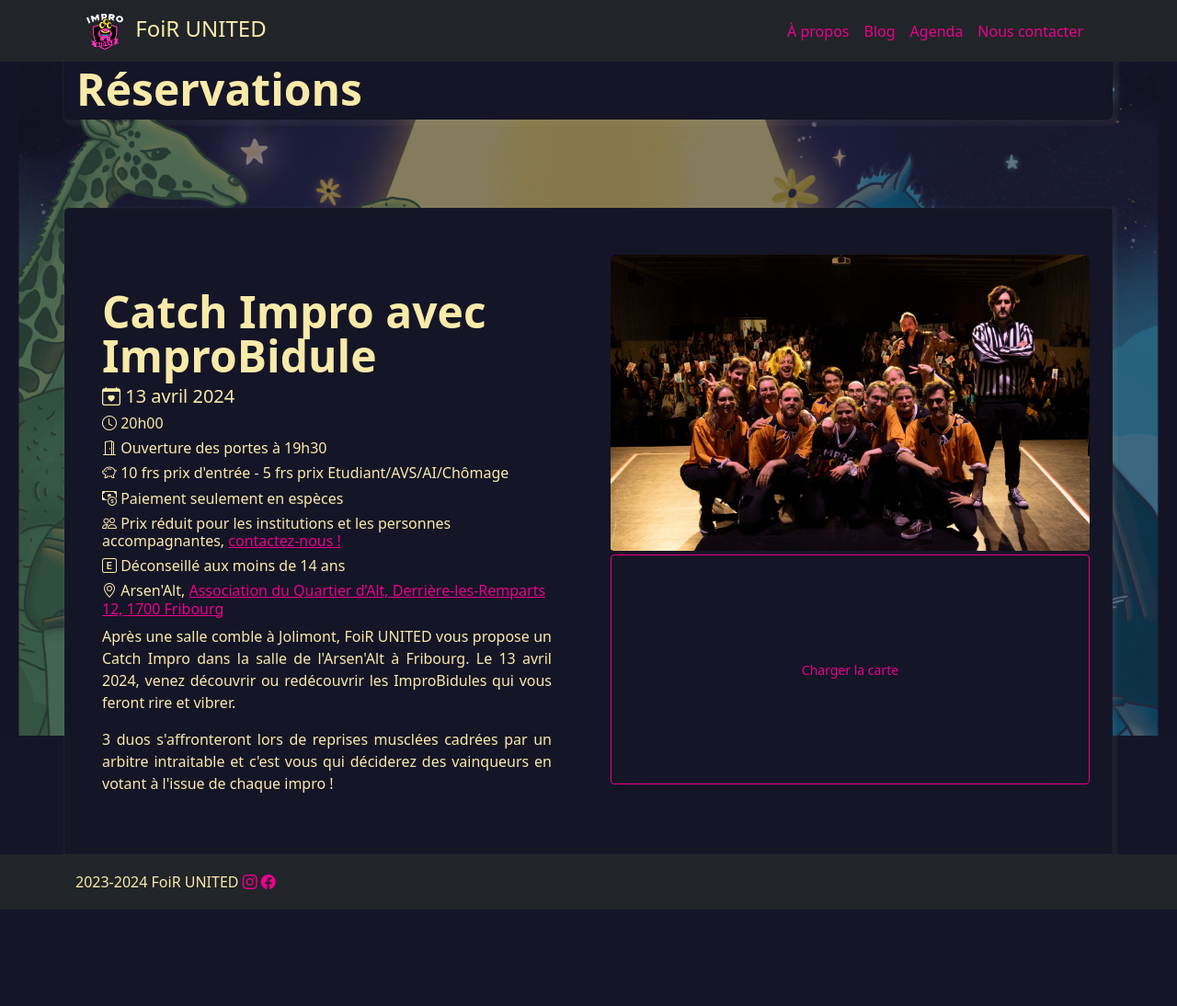
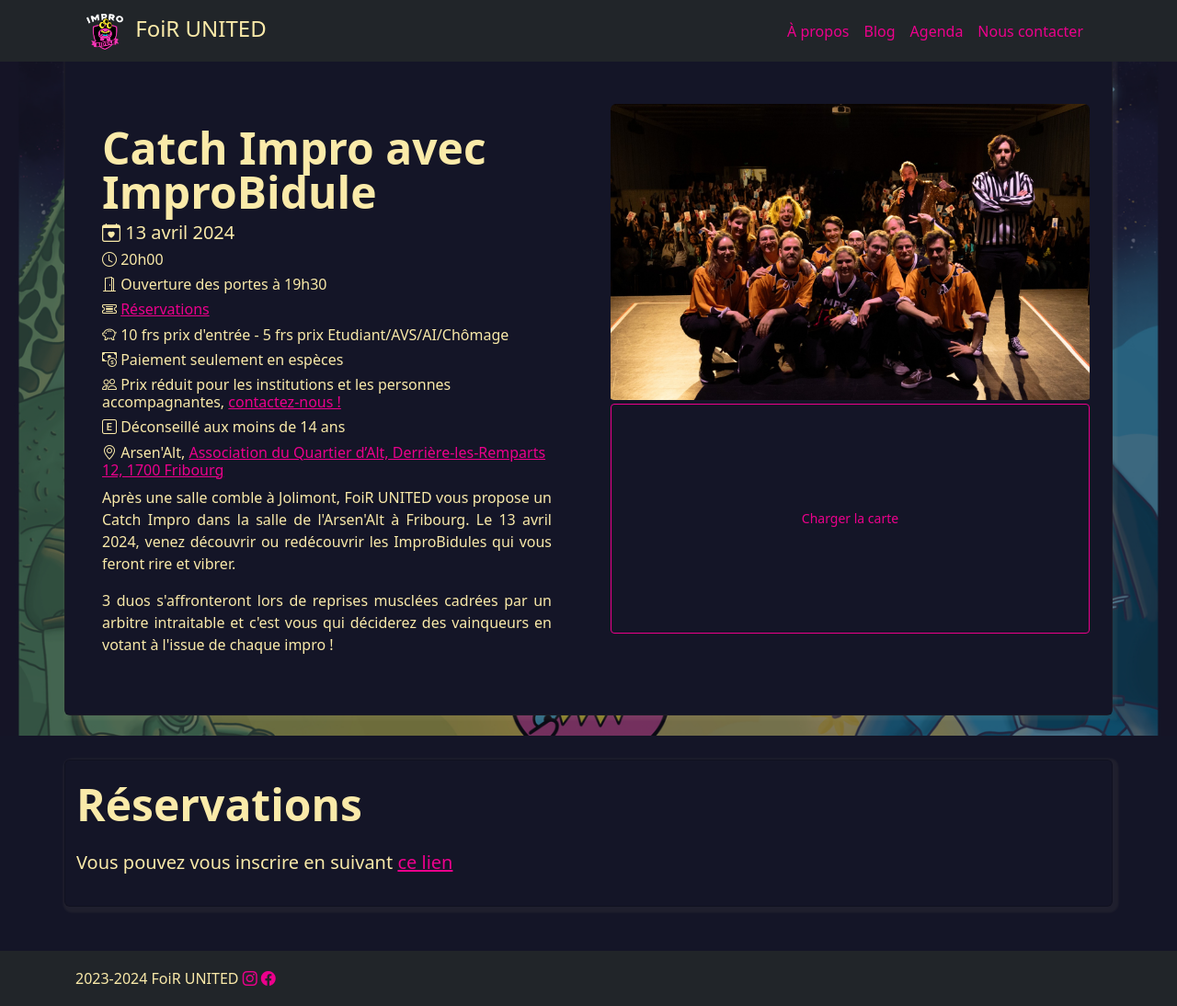
Before and after one commit to Nortalle/foiR-UNITED, a plain HTML site: page events/2024-04-13-impro-catch.html in a window 1280 px wide. Shown: the whole page at 92% size. Before the commit the page ends 989 px from the top, so only its background shows below. Drawn offline with nearby package versions, Linux system fonts and the light colour scheme.

Commit message:
Remove reservation section and update event links in sitemap

```diff
--- a/events/2024-04-13-impro-catch.html
+++ b/events/2024-04-13-impro-catch.html
@@ -93,19 +93,6 @@
         </div>
       </nav>
       <!-- End Navigation -->
-      <section class="py-5" id="contact">
-        <div class="container card background-blue box-shadow">
-          <h1 class="display-5 fw-bold lh-1 mt-4">Réservations</h1>
-          <script
-            name="etickets"
-            id="etickets"
-            width="100%"
-            height="952px"
-            frameborder="0"
-            src="//infomaniak.events/scripts/shop/yMJiEB0v7M"
-          ></script>
-        </div>
-      </section>
       <!-- Body -->
       <section id="about" class="pt-5">
         <div class="container px-4 card">
@@ -121,6 +108,14 @@
                 <h6 class="card-text"><i class="bi bi-clock"> </i>20h00</h6>
                 <h6 class="card-text">
                   <i class="bi bi-door-open"> </i>Ouverture des portes à 19h30
+                </h6>
+                <h6 class="card-text">
+                  <i class="bi bi-ticket-detailed"></i>
+                  <a
+                    href="https://infomaniak.events/shop/yMJiEB0v7M/"
+                    target="_blank"
+                    >Réservations</a
+                  >
                 </h6>
                 <h6 class="card-text">
                   <i class="bi bi-piggy-bank"> </i>10 frs prix d'entrée - 5 frs
@@ -183,6 +178,21 @@
           </div>
         </div>
       </section>
+      <section class="py-5" id="contact">
+        <div class="container card background-blue box-shadow">
+          <h1 class="display-5 fw-bold lh-1 mt-4">Réservations</h1>
+          <div class="row gx-4 gx-lg-5 py-lg-3 align-items-center">
+            <p class="lead">
+              Vous pouvez vous inscrire en suivant
+              <a
+                href="https://infomaniak.events/shop/yMJiEB0v7M/"
+                target="_blank"
+                >ce lien</a
+              >
+            </p>
+          </div>
+        </div>
+      </section>
     </div>
     <!-- Footer -->
     <footer class="footer navbar-dark bg-dark">
```
Also changed, not shown: sitemap.xml (+7 -7 lines).
